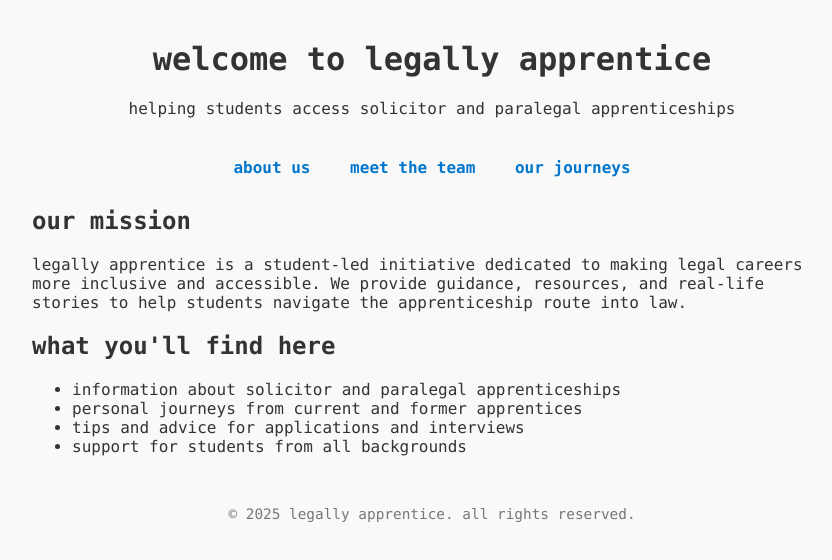
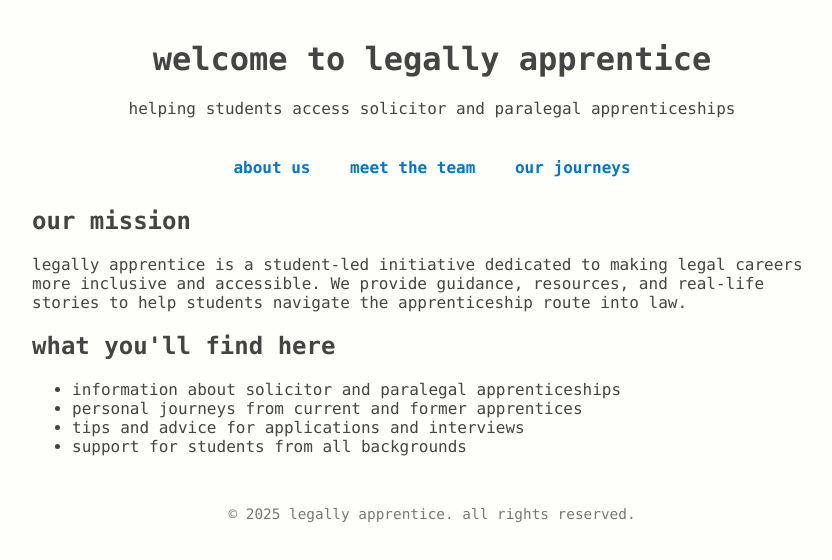
Before and after one commit to legallyapprentice/legallyapprentice.github.io, a plain HTML site: page index.html in a window 1280 px wide. Shown: the whole page, without its empty margins (208-1040 px from the left). Drawn offline with Linux system fonts and the light colour scheme.

Commit message:
update index.html

```diff
--- a/index.html
+++ b/index.html
@@ -8,8 +8,8 @@
     body {
       font-family: Consolas, monospace, sans-serif;
       margin: 40px;
-      background-color: #f9f9f9;
-      color: #333;
+      background-color: #fefefa;
+      color: #444;
     }
     header {
       text-align: center;
```
